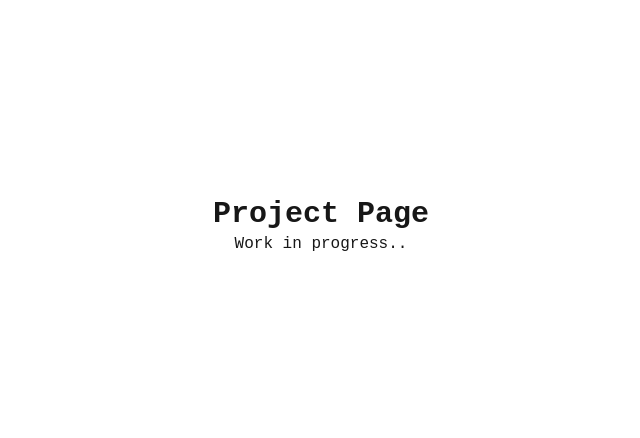
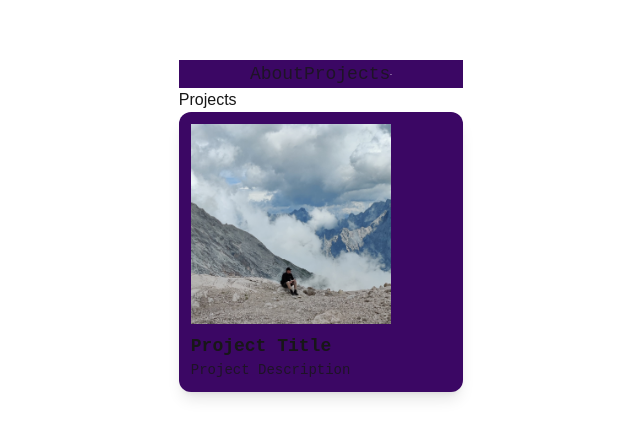
Before and after one commit to Mrjulss/personal_website, a Next.js app: page /projects in a window 1280 px wide. Shown: the part 174-612 px from the top of the page, without its empty margins (319-959 px from the left). Built offline with nearby package versions, Linux system fonts and the light colour scheme.

Commit message:
changes to include projects

```diff
--- a/src/app/components/navigation.tsx
+++ b/src/app/components/navigation.tsx
@@ -1,8 +1,9 @@
 "use client";
-
+import Link from 'next/link';
 import Image from 'next/image';
 import { useState } from 'react';
 import SmallNavigationMenu from './small-navigation-menu';
+
 
 const urls = {
     github: "https://github.com/Mrjulss",
@@ -18,23 +19,21 @@ export default function Navigation() {
 
     return (
         <div className="bg-purple-950 w-full justify-center flex flex-col items-center">
-            <Image src="/hamburger.png"
-                alt='Navigation Menu'
-                width={40}
-                height={40}
-                className='md:hidden m-2 hover:opacity-80 cursor-pointer top-2 left-2 absolute z-30'
-                onClick={() => toggleMenu()}
-            />
+            <svg className='md:hidden m-2 hover:opacity-80 cursor-pointer top-2 left-2 absolute z-30' onClick={toggleMenu} xmlns="http://www.w3.org/2000/svg" viewBox="0 0 24 24" width="36" height="36" color="white" fill="none">
+                <path d="M4 5L20 5" stroke="currentColor" strokeWidth="3" strokeLinecap="round" strokeLinejoin="round" />
+                <path d="M4 12L20 12" stroke="currentColor" strokeWidth="3" strokeLinecap="round" strokeLinejoin="round" />
+                <path d="M4 19L20 19" stroke="currentColor" strokeWidth="3" strokeLinecap="round" strokeLinejoin="round" />
+            </svg>
             {showNav && (
                 <>
                     <SmallNavigationMenu urls={urls} />
-                    <div className="bg-black opacity-50 w-full h-full absolute top-0 left-0 z-10" onClick={() => toggleMenu()}/>
+                    <div className="bg-black opacity-50 w-full h-full absolute top-0 left-0 z-10" onClick={() => toggleMenu()} />
                 </>
             )}
 
             <div className="hidden md:flex w-1/2 flex-row justify-around">
-                <a href="" className="text-lg font-anon opacity-80 hover:opacity-100">About</a>
-                <a href="projects" className="text-lg font-anon opacity-80 hover:opacity-100">Projects</a>
+                <Link href="/" className="text-lg font-anon opacity-80 hover:opacity-100">About</Link>
+                <Link href="/projects" className="text-lg font-anon opacity-80 hover:opacity-100">Projects</Link>
                 <a href={urls.github} className="text-lg font-anon opacity-80 hover:opacity-100 content-center" target="_blank" rel="noopener noreferrer">
                     <Image
                         src="/GitHub_Lockup_Light.png"
--- a/src/app/components/small-navigation-menu.tsx
+++ b/src/app/components/small-navigation-menu.tsx
@@ -10,10 +10,10 @@ interface Urls {
 export function SmallNavigationMenu({ urls }: { urls: Urls }) {
     return (
         <div className="bg-purple-950 w-full flex flex-col items-center absolute top-0 left-0 z-20">
-            <NavigationItem url="">
+            <NavigationItem url="/">
                 About
             </NavigationItem>
-            <NavigationItem url="projects">
+            <NavigationItem url="/projects">
                 Projects
             </NavigationItem>
             <NavigationItem url={urls.github}>
--- /dev/null
+++ b/src/app/projects/back-button.tsx
@@ -0,0 +1,12 @@
+import exp from "constants";
+import React from "react";
+
+function BackButton() {
+    return <a href="/" className="absolute top-2 left-2 m-2 hover:opacity-80 cursor-pointer z-30">
+        <svg xmlns="http://www.w3.org/2000/svg" viewBox="0 0 24 24" width="36" height="36" color="#ffffff" fill="none">
+            <path d="M20 3V5.07692C20 7.07786 20 8.07833 19.8547 8.91545C19.0547 13.5235 15.0934 17.1376 10.0426 17.8674C9.12509 18 7.19318 18 5 18" stroke="currentColor" stroke-width="1.5" stroke-linecap="round" stroke-linejoin="round" />
+            <path d="M7 21C6.39316 20.4102 4 18.8403 4 18C4 17.1597 6.39316 15.5898 7 15" stroke="currentColor" stroke-width="1.5" stroke-linecap="round" stroke-linejoin="round" />
+        </svg></a>
+}
+
+export default BackButton;
--- a/src/app/projects/page.tsx
+++ b/src/app/projects/page.tsx
@@ -1,6 +1,10 @@
+import Navigation from "@/components/navigation";
+import ProjectList from "./project-list";
+
 export default function Project(){
     return <div>
-    <h1 className="font-anon font-extrabold text-3xl">Project Page</h1>
-    <h4 className="font-anon text-center">Work in progress..</h4>
+    <Navigation />
+    <h1>Projects</h1>
+    <ProjectList />
     </div>
 }
--- /dev/null
+++ b/src/app/projects/project-item.tsx
@@ -0,0 +1,17 @@
+import Image from 'next/image'
+
+
+
+function ProjectItem(){
+    return (
+        <div className="bg-purple-950 rounded-xl w-full p-3 shadow-lg flex flex-col place-items-start gap-2">
+            <Image src="/main.jpeg" width={200} height={180} alt='project image'/>
+            <div>
+            <h2 className='text-lg font-anon font-bold'>Project Title</h2>
+            <p className='text-sm opacity-80 font-anon font-light'>Project Description</p>
+            </div>
+        </div>
+    )
+}
+
+export default ProjectItem;
--- /dev/null
+++ b/src/app/projects/project-list.tsx
@@ -0,0 +1,9 @@
+import ProjectItem from "./project-item";
+
+function ProjectList() {
+    return <div>
+        <ProjectItem />
+    </div>
+}
+
+export default ProjectList;
```
